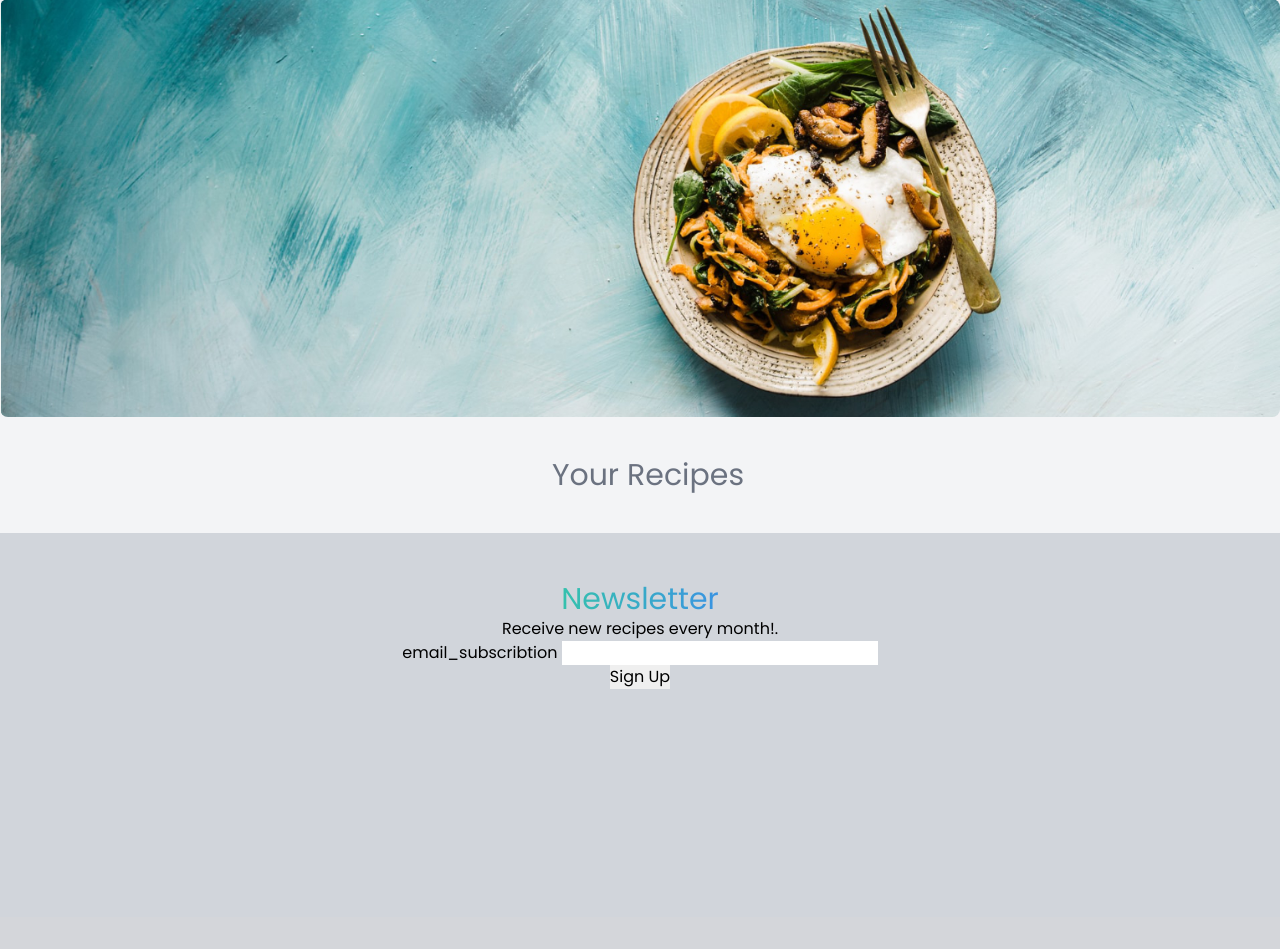
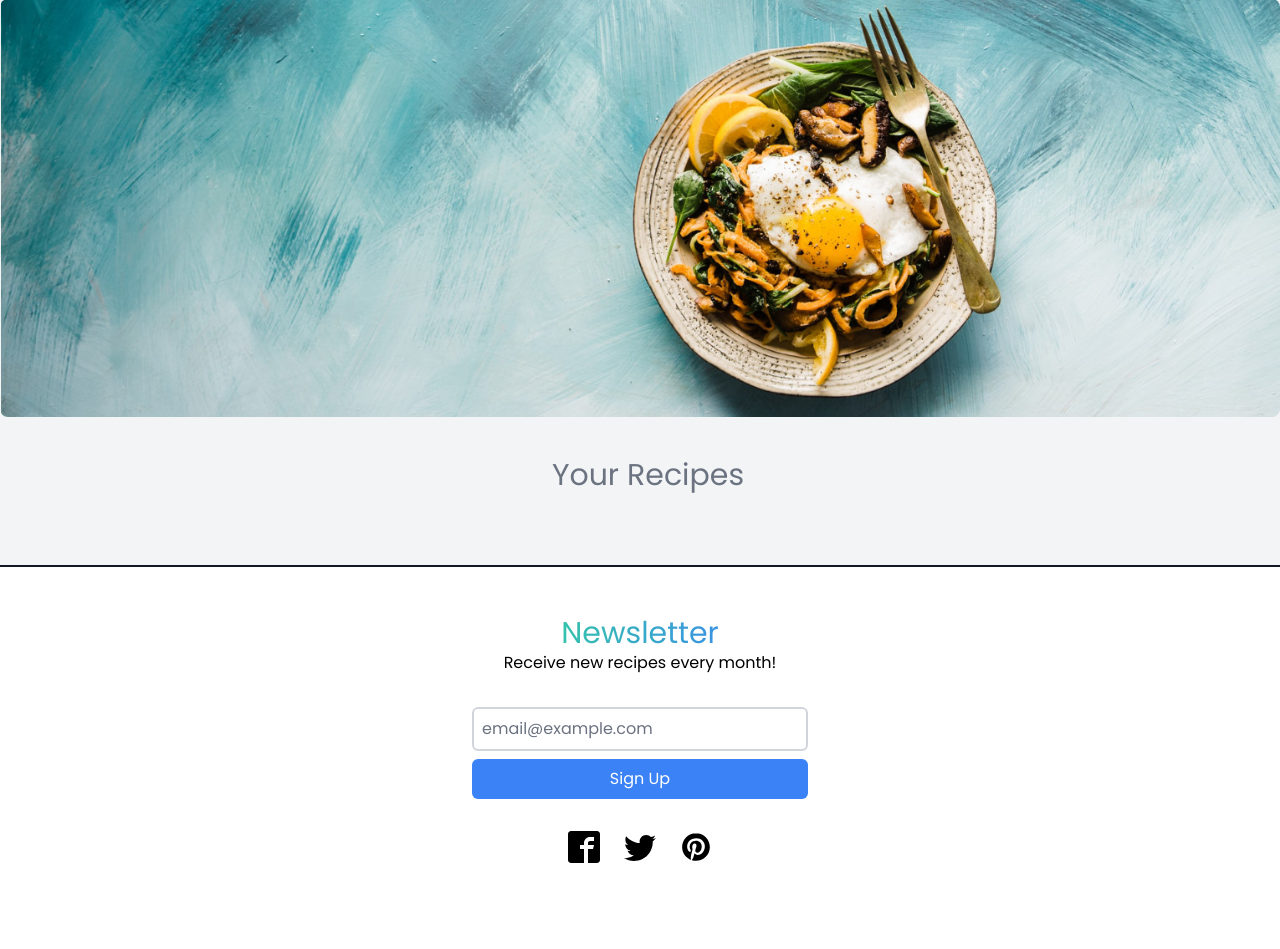
Before and after one commit to Ciaran-io/recipe-app, a Flask app: page /my_recipes in a window 1280 px wide. Shown: the part 73-1022 px from the top of the page. Before the commit the page ends 762 px from the top, so only its background shows below. Run offline with Flask 2, Linux system fonts and the light colour scheme; data that the repository does not hold is empty; some libraries are stand-ins or nearby versions; some web fonts are replaced.

Commit message:
alt tags names added to images.

```diff
--- a/Templates/base.html
+++ b/Templates/base.html
@@ -1,16 +1,9 @@
 <!DOCTYPE html>
 <html lang="en">
-
   <head>
     <meta charset="UTF-8" />
-  <meta
-    http-equiv="X-UA-Compatible"
-    content="IE=edge"
-  />
-  <meta
-    name="viewport"
-    content="width=device-width, initial-scale=1.0"
-  />
+    <meta http-equiv="X-UA-Compatible" content="IE=edge" />
+    <meta name="viewport" content="width=device-width, initial-scale=1.0" />
     <link
       rel="preload"
       href="{{ url_for('static', filename='css/main.css') }}"
@@ -21,9 +14,18 @@
       rel="stylesheet"
       href="{{ url_for('static', filename='css/main.css') }}"
       type="text/css"
-  >
+    />
     {% block styles %} {% endblock%}
-  <title>Recipe</title>
+    <title>Solo Chef - Recipes chosen for you</title>
+    <meta
+    name="description"
+    content="Range of food recipes"
+  />
+    <meta
+    name="keywords"
+    content="recipes, breakfast recipes, food recipes, quick recipes"
+  />
+  <meta name="author" content="Ciaran Toner" />
   </head>
 
   <body class="flex flex-col w-screen min-h-screen bg-gray-100 font-primary">
@@ -32,15 +34,14 @@
       id="header"
       class="container h-16 bg-gray-700 sm:mx-auto sm:rounded-md sm:my-1"
     >
-
       <!-- menu container -->
-    <div class="flex items-center justify-between h-16 mx-3 text-white lg:mx-6">
+      <div
+        class="flex items-center justify-between h-16 mx-3 text-white lg:mx-6"
+      >
         <!-- site logo -->
         <div>
           <a href="{{ url_for('index') }}">
-          <h2 class="text-3xl font-logo">
-            Solo Chef
-          </h2>
+            <h2 class="text-3xl font-logo">Solo Chef</h2>
           </a>
         </div>
 
@@ -49,28 +50,19 @@
           id="mobile-navigation-btn"
           class="flex flex-col h-full cursor-pointer justify-evenly lg:hidden"
         >
-        <button
-          type="button"
-          id="mobile-menu-icon-open"
-        >
+          <button type="button" id="mobile-menu-icon-open">
             <img
               class="h-auto w-7 sm:w-8"
               src="{{ url_for('static', filename = 'icons/menu-icon-open.svg') }}"
-            alt=""
+              alt="image for menu mobile menu"
             />
-          <span class="text-xs sm:text-base">
-            Menu
-          </span>
+            <span class="text-xs sm:text-base"> Menu </span>
           </button>
-        <button
-          id="mobile-menu-icon-closed"
-          type="button"
-          class="hidden"
-        >
+          <button id="mobile-menu-icon-closed" type="button" class="hidden">
             <img
               class="h-auto w-7 sm:w-8"
               src="{{ url_for('static', filename ='/icons/menu-icon-closed.svg') }}"
-            alt=""
+              alt="image for mobile menu close"
             />
           </button>
         </div>
@@ -81,9 +73,7 @@
           class="items-center hidden space-x-6 text-sm lg:flex"
         >
           <li>
-          <a href="{{ url_for('recipes') }}">
-            Browse recipes
-          </a>
+            <a href="{{ url_for('recipes') }}"> Browse recipes </a>
           </li>
           <!-- if user is logged in shlow this menu -->
           {% if session.user %}
@@ -93,14 +83,10 @@
             </a>
           </li>
           <li>
-          <a href="{{  url_for ('my_recipes')  }}">
-            My Recipes
-          </a>
+            <a href="{{  url_for ('my_recipes')  }}"> My Recipes </a>
           </li>
           <li>
-          <a href="{{  url_for ('create_recipes')  }}">
-            Create A Recipe
-          </a>
+            <a href="{{  url_for ('create_recipes')  }}"> Create A Recipe </a>
           </li>
 
           <!-- sign out button -->
@@ -116,14 +102,10 @@
           {% else %}
 
           <li>
-          <a href="{{ url_for('register') }}">
-            Register
-          </a>
+            <a href="{{ url_for('register') }}"> Register </a>
           </li>
           <li>
-          <a href="{{ url_for('login') }}">
-            Log in
-          </a>
+            <a href="{{ url_for('login') }}"> Log in </a>
           </li>
 
           {% endif %}
@@ -145,19 +127,13 @@
               </a>
             </li>
             <li>
-            <a href="{{  url_for ('my_recipes')  }}">
-              My Recipes
-            </a>
+              <a href="{{  url_for ('my_recipes')  }}"> My Recipes </a>
             </li>
             <li>
-            <a href="{{  url_for ('create_recipes')  }}">
-              Create a Recipe
-            </a>
+              <a href="{{  url_for ('create_recipes')  }}"> Create a Recipe </a>
             </li>
             <li>
-            <a href="{{ url_for('recipes') }}">
-              Browse recipes
-            </a>
+              <a href="{{ url_for('recipes') }}"> Browse recipes </a>
             </li>
           </ul>
         </div>
@@ -166,9 +142,11 @@
         <div>
           <a href="{{url_for ('logout')}}">
             <button
-            class="w-full p-2 mx-auto text-white bg-gray-700 rounded-md m">
+              class="w-full p-2 mx-auto text-white bg-gray-700 rounded-md m"
+            >
               Sign Out
-          </button></a>
+            </button></a
+          >
         </div>
 
         <!-- if no user is logged in this menu will display -->
@@ -176,9 +154,7 @@
         <div>
           <ul class="flex flex-col mt-4 space-y-4 text-lg text-white">
             <li>
-            <a href="{{ url_for('recipes') }}">
-              Browse recipes
-            </a>
+              <a href="{{ url_for('recipes') }}"> Browse recipes </a>
             </li>
           </ul>
         </div>
@@ -189,13 +165,15 @@
         >
           <a href="{{ url_for('login') }}">
             <button
-            class="w-full p-2 text-white bg-gray-700 rounded-md shadow-xl">
+              class="w-full p-2 text-white bg-gray-700 rounded-md shadow-xl"
+            >
               Log in
             </button>
           </a>
           <a href="{{ url_for('register') }}">
             <button
-            class="w-full p-2 text-white bg-gray-700 rounded-md shadow-xl">
+              class="w-full p-2 text-white bg-gray-700 rounded-md shadow-xl"
+            >
               Create Account
             </button>
           </a>
@@ -207,56 +185,81 @@
 
     <section>
       <!-- flash messages -->
-    {% with messages = get_flashed_messages() %}
-    {% if messages %}
-    {% for message in messages %}
+      {% with messages = get_flashed_messages() %} {% if messages %} {% for
+      message in messages %}
       <div class="container flex justify-center py-4 mx-auto">
         <h2 class="text-xl">{{ message }}</h2>
       </div>
-    {% endfor %}
-    {% endif %}
-    {% endwith %}
+      {% endfor %} {% endif %} {% endwith %}
     </section>
 
     <!-- main content  -->
     {% block content %} {% endblock %}
 
     <!-- footer -->
-  <footer class="w-full mt-auto bg-gray-300 h-96">
+    <footer class="w-full px-2 mt-auto bg-white border-t-2 border-gray-900 h-96">
       <div
-      class="container grid grid-cols-1 pt-12 text-center place-items-center">
+        class="container grid pt-12 mx-auto text-center gap-y-8 place-items-center max-w-max"
+      >
         <div>
           <h1
-            class="text-3xl text-transparent bg-clip-text bg-gradient-to-r from-green-400 to-blue-500">
+            class="text-3xl text-transparent bg-clip-text bg-gradient-to-r from-green-400 to-blue-500"
+          >
             Newsletter
           </h1>
-          <p>
-            Receive new recipes every month!.
-          </p>
+          <p>Receive new recipes every month!</p>
         </div>
 
-        <form id="subscribe-form">
+        <form id="subscribe-form" class="w-full">
           <div class="field">
-            <label for="email_subscribtion">email_subscribtion</label>
+            <label class="visually-hidden" for="from_email"
+              >email subscribtion</label
+            >
             <input
               type="email"
-              name="email_subscribtion"
-              id="email_subscribtion"
+              name="from_email"
+              id="from_email"
+              class="w-full p-2 mb-2 placeholder-gray-500 border-2 border-gray-300 rounded-md focus:outline-none focus:ring focus:border-blue-300"
+              placeholder="email@example.com"
               required
-            >
+            />
           </div>
           <input
             type="submit"
-            id="button"
+            id="button-email"
+            class="w-full p-2 text-white bg-blue-500 rounded-md"
             value="Sign Up"
-          >
+          />
         </form>
+
+        <!-- social media icons -->
+        <div class="flex space-x-6">
+          <img
+          class="h-auto w-7 sm:w-8"
+          src="{{ url_for('static', filename = 'icons/facebook-icon.svg') }}"
+          alt="facebook icon"
+        />
+          <img
+          class="h-auto w-7 sm:w-8"
+          src="{{ url_for('static', filename = 'icons/twitter-icon.svg') }}"
+          alt="twitter-icon"
+        />
+          <img
+          class="h-auto w-7 sm:w-8"
+          src="{{ url_for('static', filename = 'icons/pinterest-icon.svg') }}"
+          alt="pinterest-icon"
+        />
         </div>
+
       </div>
     </footer>
 
     <script src=" {{ url_for('static', filename='js/main.js' )}}"></script>
+    <script src=" {{ url_for('static', filename='js/email.js' )}}"></script>
+    <script
+      src="https://cdn.jsdelivr.net/npm/emailjs-com@2/dist/email.min.js"
+      defer
+    ></script>
     {% block scripts %} {% endblock %}
   </body>
-
 </html>
--- a/Templates/login.html
+++ b/Templates/login.html
@@ -8,7 +8,7 @@
     <img
       class="w-full h-auto"
       src="{{ url_for('static', filename = 'icons/signup.svg') }}"
-      alt=""
+      alt="image of login form"
     />
   </div>
   <!-- Log in wrapper  -->
--- a/Templates/my_recipes.html
+++ b/Templates/my_recipes.html
@@ -1,8 +1,7 @@
 {% extends "base.html" %} {% block content %}
 
-
 <!-- main contnent -->
-<main class="container mx-auto ">
+<main class="container mx-auto mb-8">
   <!-- hero image -->
   <div class="h-full mb-10">
     <picture>
@@ -127,56 +117,52 @@
         <!-- delete recipe confirmation buttons -->
         <div id="recipe-delete-container" class="hidden">
           <div class="my-4">
-            <h2 class="text-lg">Are you sure you want to delete this recipe?
+            <h2 class="text-lg">
+              Are you sure you want to delete this recipe?
             </h2>
           </div>
 
-          <!-- confirm deletion -->
-          <div class="py-4 mb-4 bg-gray-700 rounded-md shadow-3xl">
+          <!-- confirm deletion button -->
+          <div class="mb-4 bg-gray-700 rounded-md shadow-3xl">
             <a href="{{ url_for('delete_recipe', recipe_id=recipe._id)}}">
-              <div class="grid grid-flow-col ">
+              <div class="flex">
                 <button
-                  class="text-lg text-red-700 place-self-end"
+                  class="w-full py-4 text-lg text-red-700"
                   type="submit"
                 >
                   Delete Recipe
                 </button>
                 <img
-                  class="w-6 h-auto mr-4 place-self-end "
+                  class="w-6 h-auto mr-4 "
                   src="{{ url_for('static',filename='icons/confirm-icon.svg')}}"
                   alt=""
-                >
+                />
               </div>
             </a>
           </div>
 
-          <!-- cancel deletion -->
-          <div class="py-4 bg-gray-300 rounded-md shadow-3xl">
-            <a href="{{ url_for('delete_recipe', recipe_id=recipe._id)}}">
-              <div class="grid grid-flow-col ">
+          <!-- cancel  button -->
+          <div class="bg-gray-300 rounded-md shadow-3xl">
+            <div class="flex">
               <button
-                  class="text-lg text-gray-700 place-self-end"
+                id="button-cancel-delete"
+                class="w-full py-4 text-lg text-gray-700 hover:text-blue-500"
                 type="button"
               >
                 Changed Mind
               </button>
               <img
-                  class="w-6 h-auto mr-4 place-self-end"
+                class="w-6 h-auto mr-4"
                 src="{{ url_for('static',filename='icons/cancel-icon.svg')}}"
                 alt=""
-                >
-              </div>
-            </a>
-          </div>
-
-        </div>
-
+              />
             </div>
           </div>
-    {% endif %}
-    {% endfor %}
         </div>
-
+      </div>
+    </div>
+    {% endif %} {% endfor %}
+  </div>
 </main>
 
 {% endblock %}
--- a/Templates/register.html
+++ b/Templates/register.html
@@ -8,7 +8,7 @@
     <img
       class="w-full h-auto"
       src=" {{ url_for('static', filename = 'icons/register.svg') }}"
-      alt=""
+      alt="image of a person looking at a form"
     />
   </div>
   <!-- Register wrapper  -->
```
Also changed, not shown: other parts of Templates/my_recipes.html (+26 -35 lines), Templates/create_recipes.html (+20 -20 lines), Templates/edit_recipe.html (+19 -23 lines), Templates/index.html (+25 -26 lines), Templates/profile.html (+51 -20 lines), Templates/recipes.html (+28 -44 lines). Lines whose indentation alone changed are shown as unchanged.
